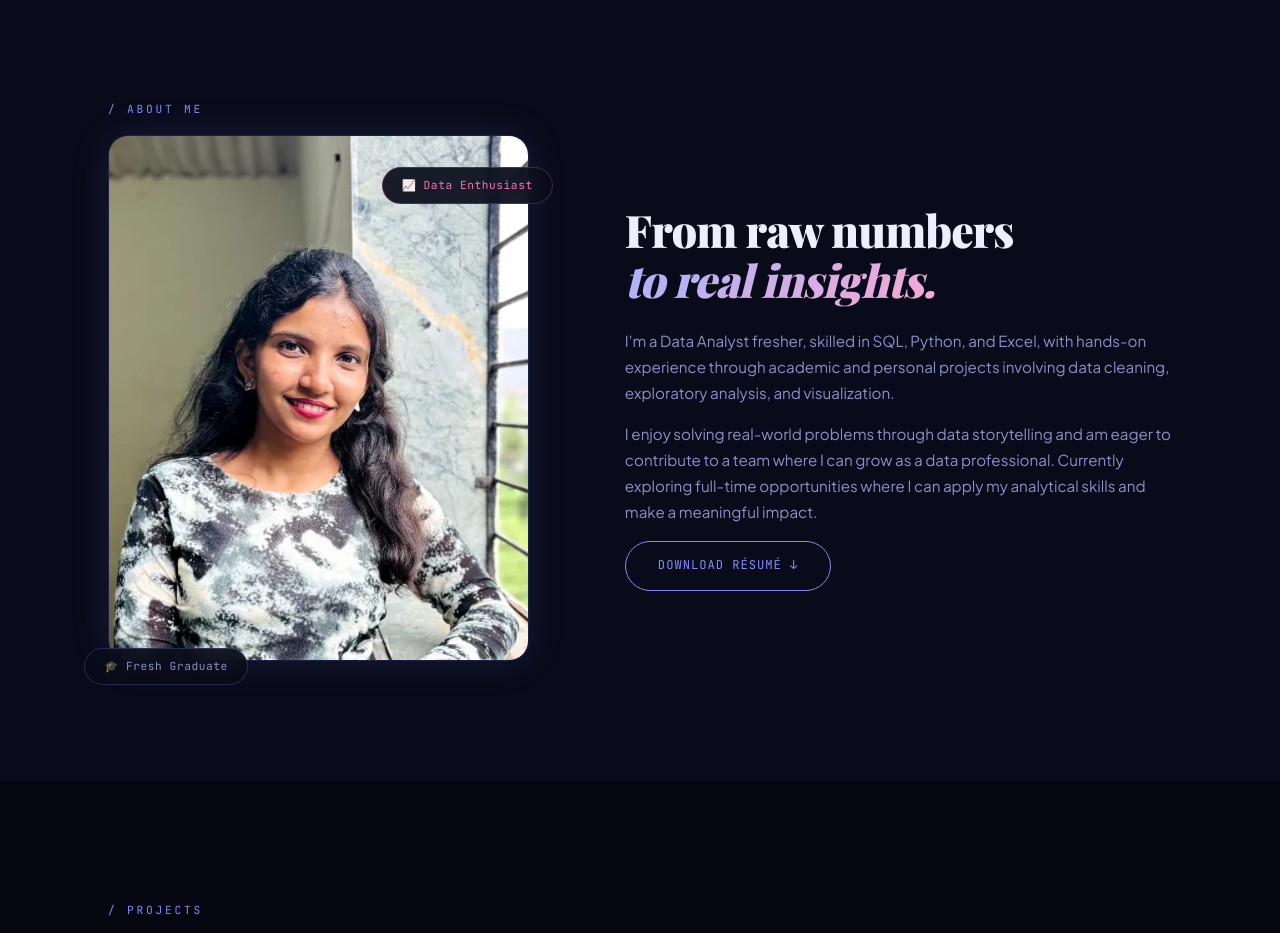
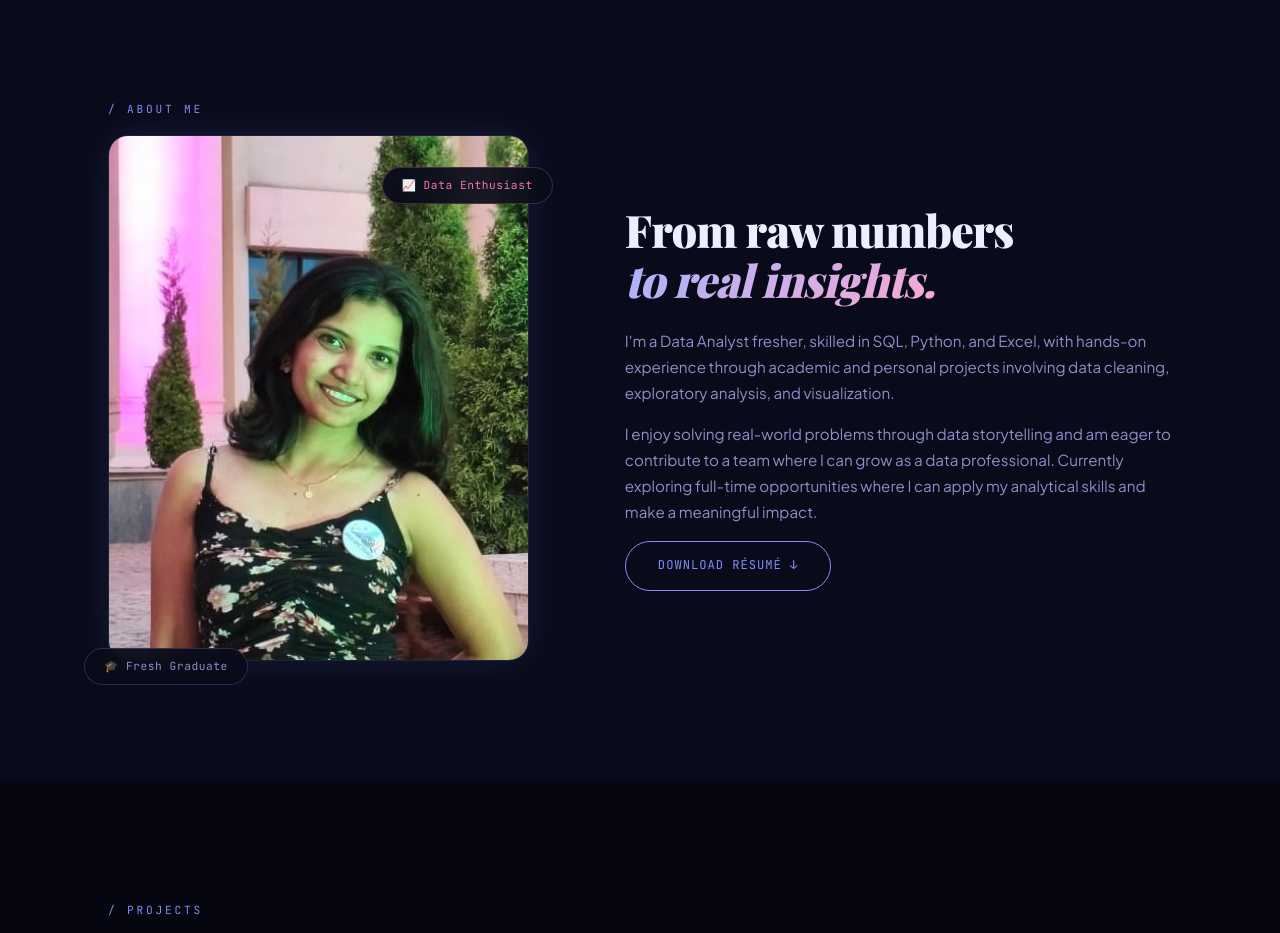
Before and after one commit to pranjaldalvi06-dotcom/my_portfolio, a website: page pranjal-v2/index.html in a window 1280 px wide. Shown: the part 820-1753 px from the top of the page. Drawn offline with nearby package versions, Linux system fonts and the light colour scheme; a web font is replaced by a local one.

Commit message:
Update index.html

```diff
--- a/pranjal-v2/index.html
+++ b/pranjal-v2/index.html
@@ -102,7 +102,7 @@
       <div class="about-grid">
         <div class="about-image reveal">
           <div class="img-frame">
-            <img src="image/profile_2.jpeg" alt="Pranjal Dalvi" onerror="this.style.display='none';this.parentElement.classList.add('no-img')"/>
+            <img src="image/profile_1.jpeg" alt="Pranjal Dalvi" onerror="this.style.display='none';this.parentElement.classList.add('no-img')"/>
             <div class="img-placeholder">PD</div>
           </div>
           <div class="about-tag tag-1">🎓 Fresh Graduate</div>
```
